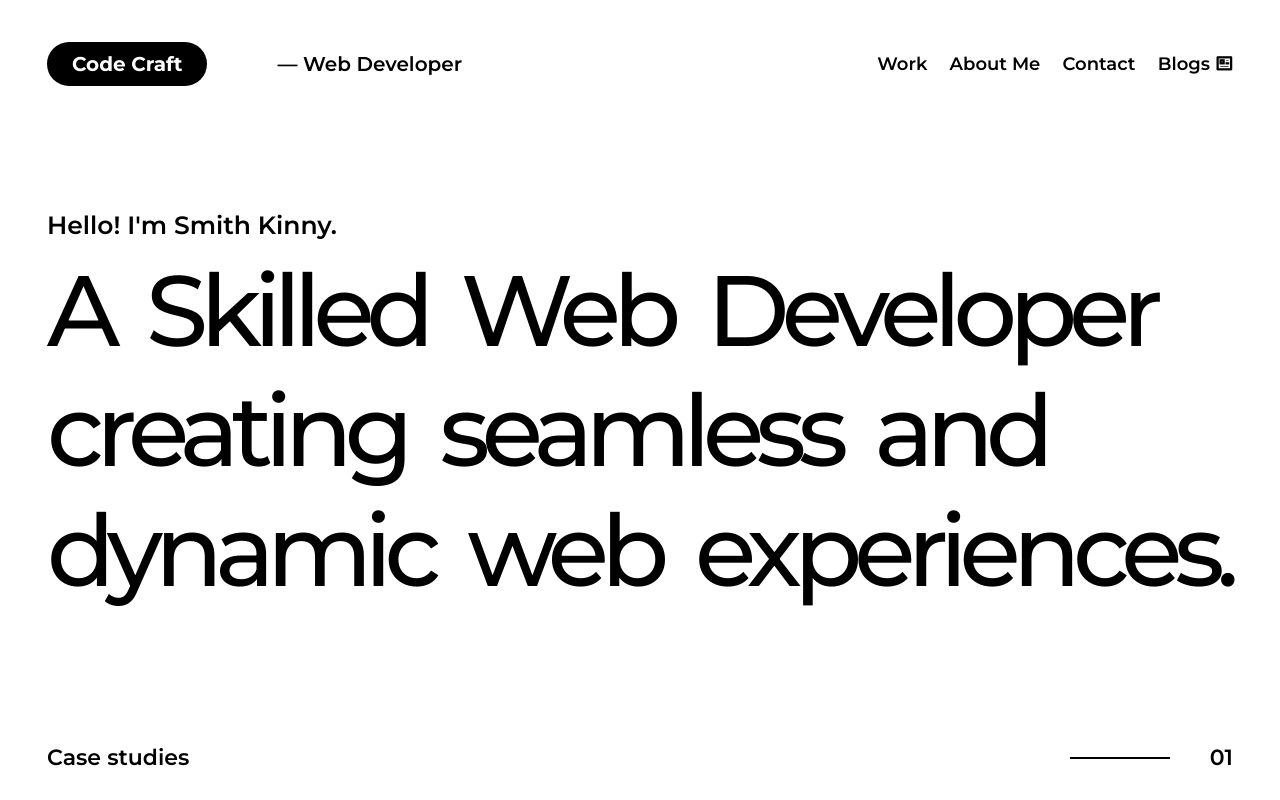
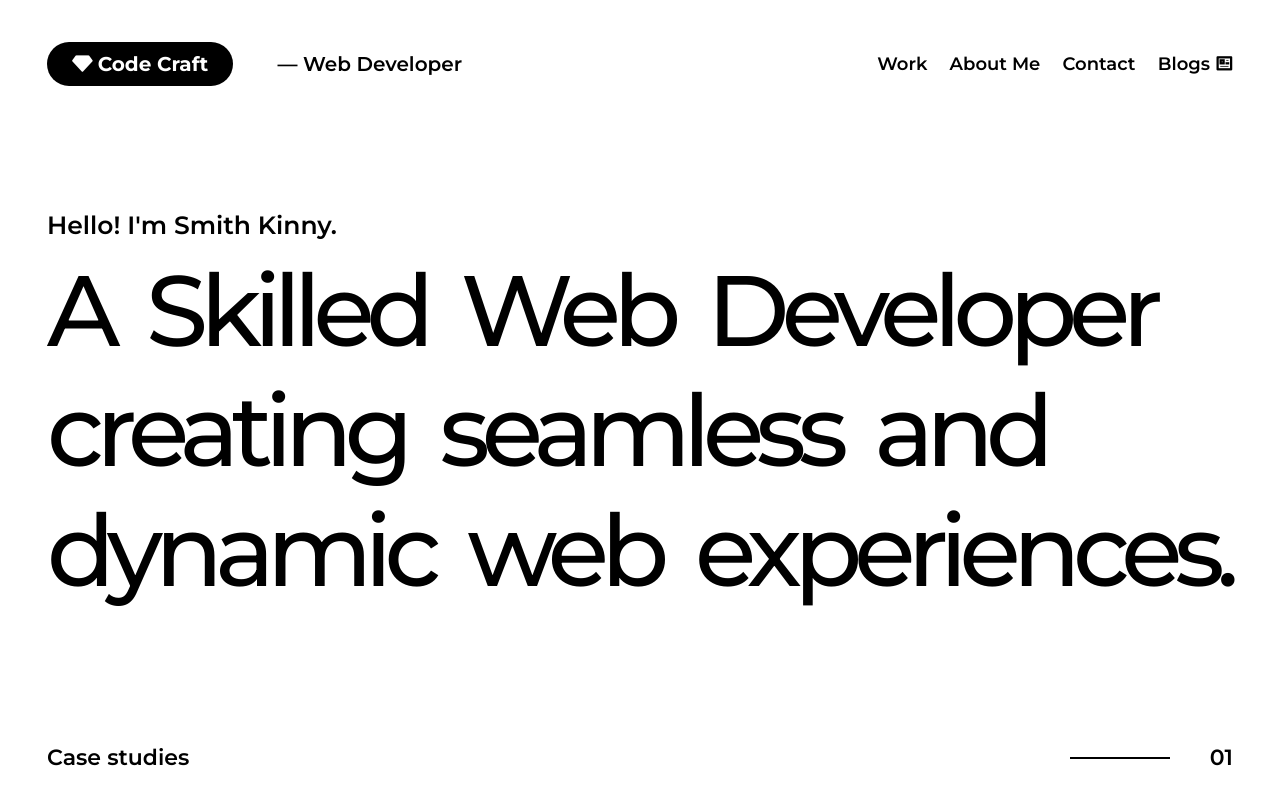
Before and after one commit to smith2403/FrontEnd, a plain HTML site: page Proj3/index.html in a window 1280 px wide. Shown: the top 800 px of the page. Drawn offline with nearby package versions, Linux system fonts and the light colour scheme.

Commit message:
Logo added

```diff
--- a/Proj3/index.html
+++ b/Proj3/index.html
@@ -17,7 +17,7 @@
     <div id="main">
         <div id="nav">
             <div id="nav1">
-                <h2>Code Craft</h2>
+                <h2><i class="ri-vip-diamond-fill"></i>  Code Craft</h2>
                 <h3>— Web Developer</h3>
             </div>
             <div id="nav2">
```
